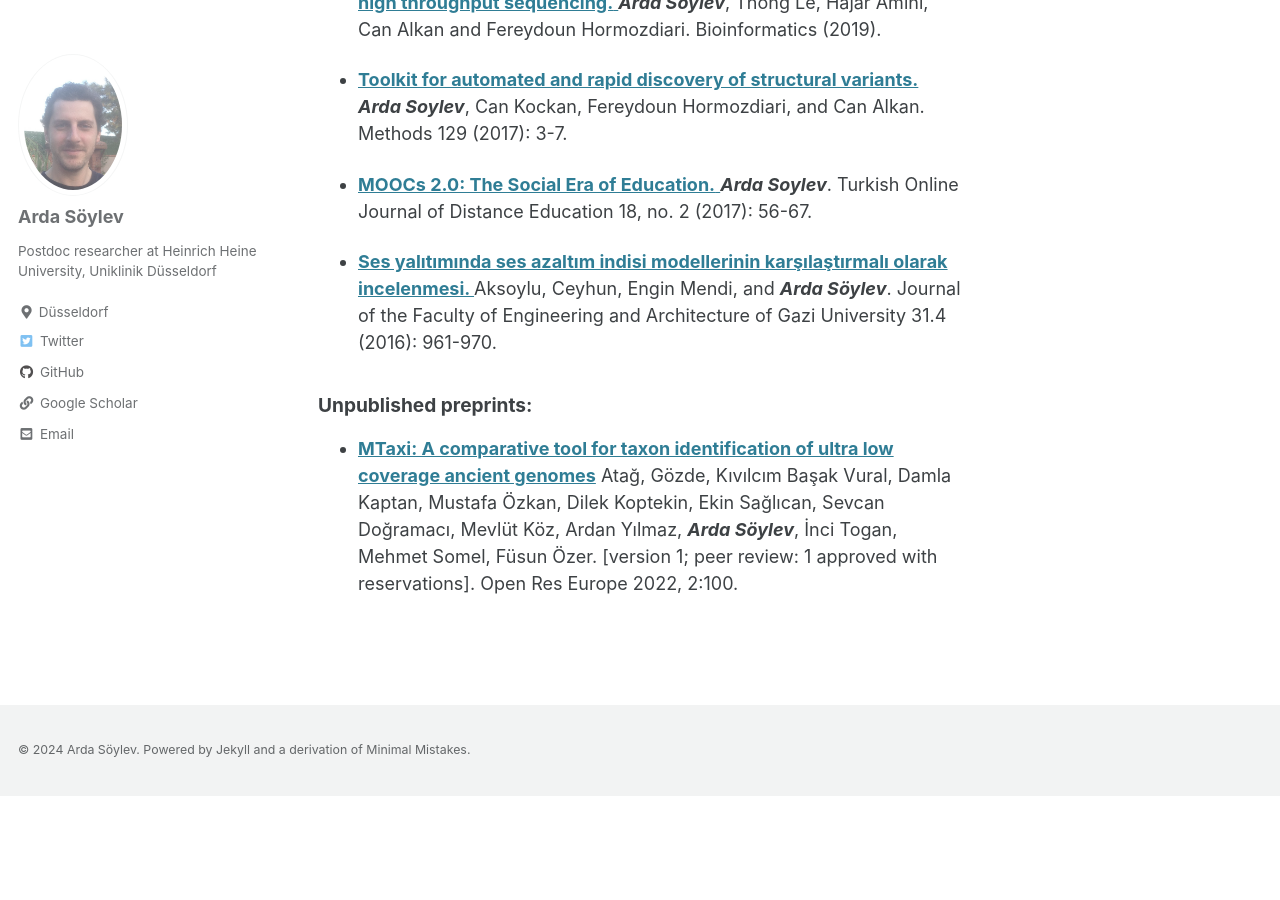
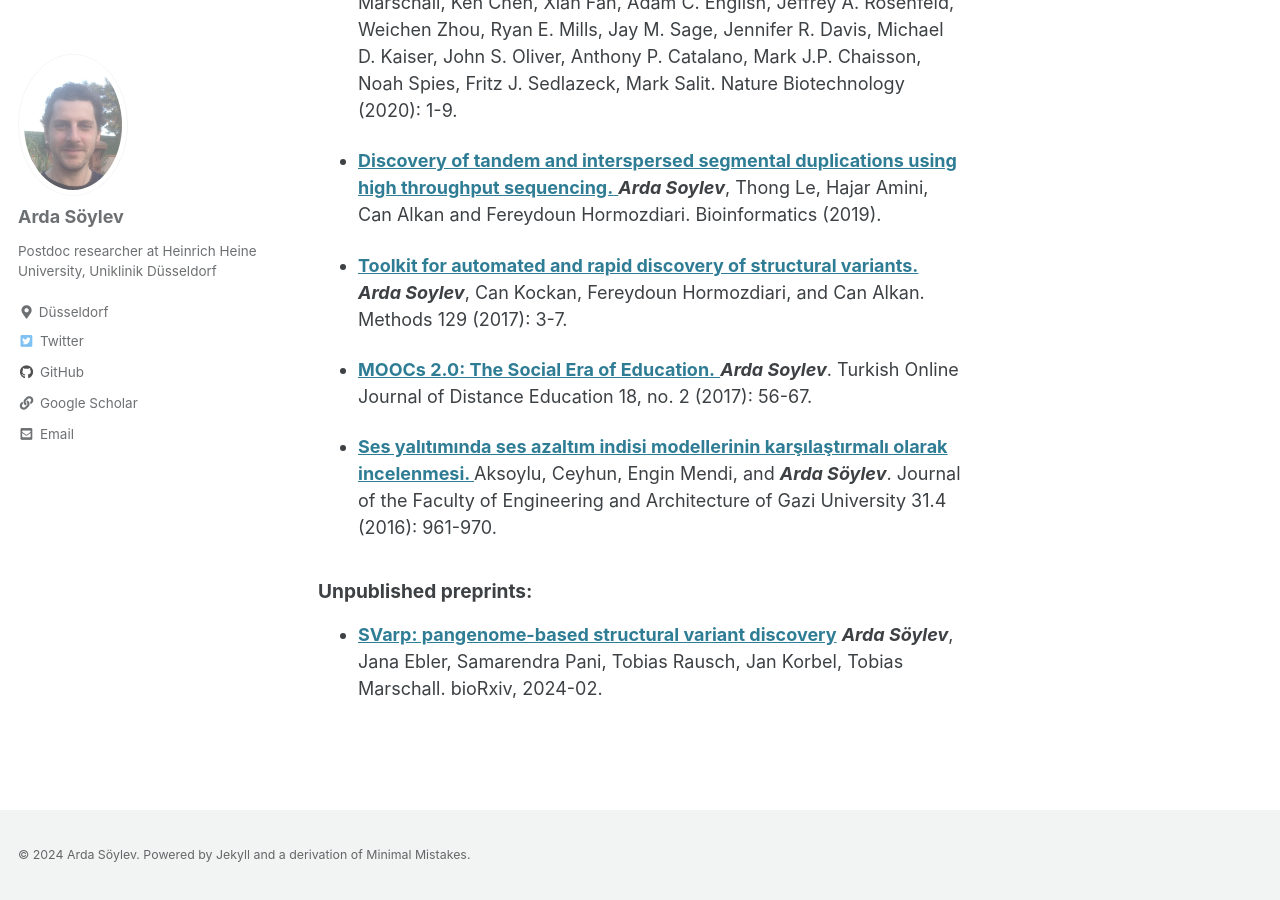
Before and after one commit to asylvz/asylvz.github.io, a Jekyll site: the page built from _pages/publications.md, in a window 1280 px wide and 900 px high, scrolled down 1941 px. Built offline with Jekyll 4.4.1, drawn with Linux system fonts in a browser that asks for light colours; cached includes are drawn as plain includes; before the commit the page ends 2737 px from its top, so only the background shows below that; some of the changed text lies outside the part shown.

Commit message:
Added SVarp

```diff
--- a/_pages/publications.md
+++ b/_pages/publications.md
@@ -45,7 +47,12 @@
 
 <h4>Unpublished preprints:</h4>
 
-- <a href="https://doi.org/10.12688/openreseurope.14936.1"><strong>MTaxi: A comparative tool for taxon identification of ultra low coverage ancient genomes</strong></a> Atağ, Gözde, Kıvılcım Başak Vural, Damla Kaptan, Mustafa Özkan, Dilek Koptekin, Ekin Sağlıcan, Sevcan Doğramacı, Mevlüt Köz, Ardan Yılmaz, <strong><em>Arda Söylev</em></strong>, İnci Togan, Mehmet Somel, Füsun Özer. [version 1; peer review: 1 approved with reservations]. Open Res Europe 2022, 2:100.
+- <a href="https://www.biorxiv.org/content/10.1101/2024.02.18.580171v1.abstract"><strong>SVarp: pangenome-based structural variant discovery</strong></a> <strong><em>Arda Söylev</em></strong>, Jana Ebler, Samarendra Pani, Tobias Rausch, Jan Korbel, Tobias Marschall. bioRxiv, 2024-02.
+
+
+
+
+
 
 
 <!--- <h4>Peer-Reviewed Conference Articles:</h4>
```
Also changed, not shown: other parts of _pages/publications.md (+2 -0 lines), _pages/software.md (+4 -0 lines).
